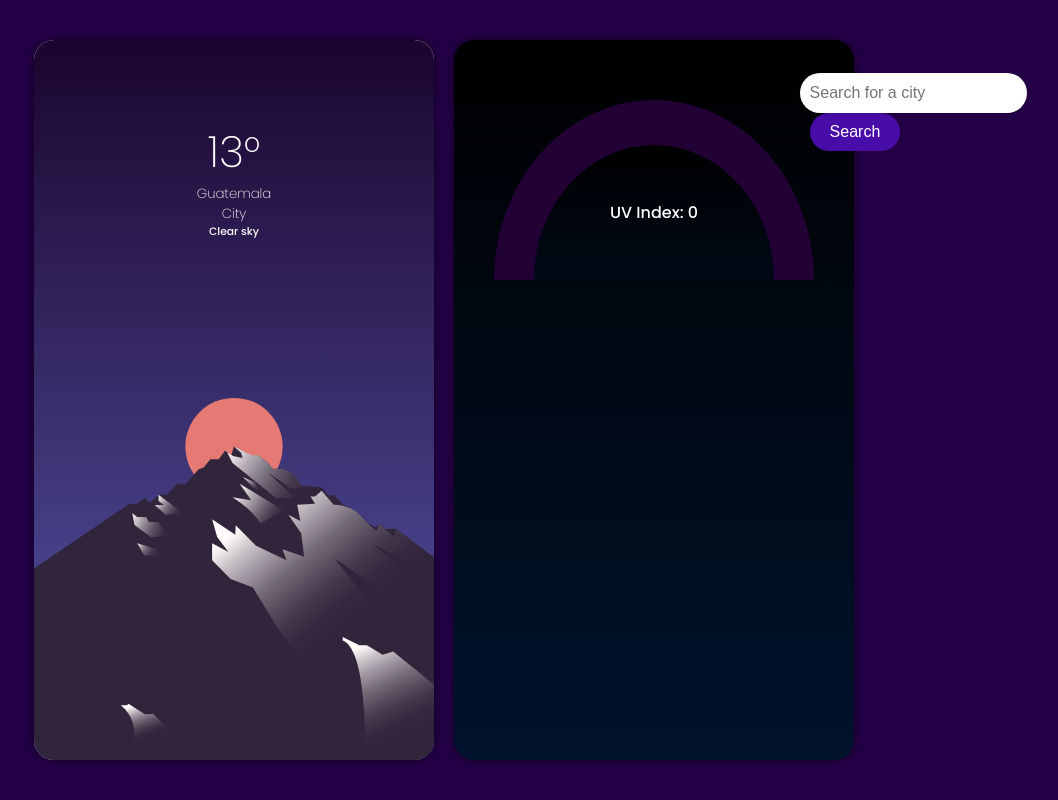
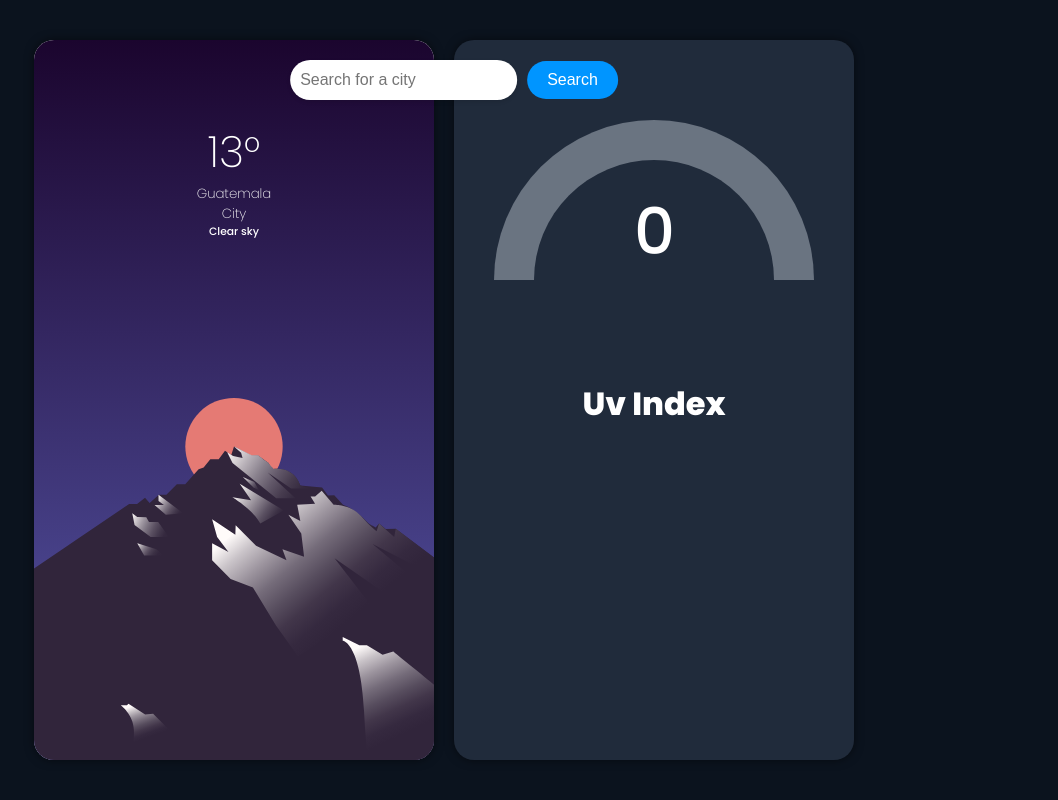
Before and after one commit to gusanitor8/stw_proyecto2, a React (Create React App) app: page / in a window 1280 px wide. Shown: the whole page, without its empty margins (186-1244 px from the left). Built offline with nearby package versions, Linux system fonts and the light colour scheme; no server answers.

Commit message:
mejora UI

```diff
--- a/src/App.js
+++ b/src/App.js
@@ -19,7 +19,7 @@ function App() {
   const [uvIndex, setUvIndex] = useState(0);
 
   async function fetchData() {
-    const apiUrl = `http://api.weatherbit.io/v2.0/current?lat=${latitude}&lon=${longitude}&include=uv_index&key=a8a31afee28b41a281ec1441ba584d47	`;
+    const apiUrl = `http://api.weatherbit.io/v2.0/current?lat=${latitude}&lon=${longitude}&include=uv_index&key=`;
     console.log(apiUrl);
     try {
       const response = await fetch(apiUrl);
@@ -35,7 +35,7 @@ function App() {
   }
 
   const fetchCityWeather = async () => {
-    const apiUrl = `http://api.weatherbit.io/v2.0/current?city=${city}&include=uv_index&key=a8a31afee28b41a281ec1441ba584d47	`;
+    const apiUrl = `http://api.weatherbit.io/v2.0/current?city=${city}&include=uv_index&key=`;
     try {
       const response = await fetch(apiUrl);
       if (!response.ok) {
--- a/src/components/SearchBar.css
+++ b/src/components/SearchBar.css
@@ -1,8 +1,9 @@
 .search-bar-container {
     position: absolute;
     z-index: 1;
-    margin-bottom: 45%;
-    margin-left: 77%;
+    top: 10%;
+    left: 50%;
+    transform: translate(-50%, -50%);
   }
 
   .input {
@@ -16,14 +17,10 @@
     box-shadow: 0 2px 4px rgba(0, 0, 0, 0.1);
   }
 
-  .input:focus {
-    outline: none;
-  }
-
   .search-bar-button {
     margin-left: 10px;
     padding: 10px 20px;
-    background-color: #480ca8;
+    background-color: #0095ff;
     color: white;
     border: none;
     border-radius: 20px;
--- a/src/components/UvWidget.css
+++ b/src/components/UvWidget.css
@@ -8,7 +8,7 @@
     width: 400px;
 
     /* styling */
-    background: linear-gradient(to bottom, #000000, #00132d);
+    background: #202b3b;
     border-radius: var(--border-radius);
     overflow: hidden;
     filter: drop-shadow( 0px 0px 5px rgba(0,0,0,0.5));
@@ -16,7 +16,7 @@
 }
 
 
-.uv-widget-container p{
+.uv-widget-container h1{
     margin-top: 100px;
     color: white;
     position: absolute;
@@ -30,14 +30,16 @@
     max-width: 80%;
     font-size: 32px;
     color: #004033;
-    padding-top: 60px;
+    padding-top: 20%;
+    margin-left: 10%;
   }
 
   .gauge__body {
-    width: 80%;
-    height: 25%;
-    background: #220135;
-    position: absolute;
+    width: 100%;
+    height: 0;
+    background: #6a7481;
+    padding-bottom: 50%;
+    position: relative;
     border-top-left-radius: 100% 200%;
     border-top-right-radius: 100% 200%;
     overflow: hidden;
@@ -51,7 +53,7 @@
     left: 0;
     width: inherit;
     height: 100%;
-    background: #3a015c;
+    background: #0c141c;
     transform-origin: center top;
     transition: transform 0.2s ease-out;
   }
@@ -59,7 +61,7 @@
   .gauge__cover {
     width: 75%;
     height: 150%;
-    background: linear-gradient(to bottom, #000000, #00132d);
+    background: #202b3b;
     border-radius: 50%;
     position: absolute;
     top: 25%;
@@ -67,3 +69,12 @@
     transform: translateX(-50%);
 
   }
+
+.uv-index-number {
+  top: 20%;
+  left: 45%;
+  color: white;
+  font-size: 400%;
+  position: absolute;
+  align-items: center;
+}
--- a/src/components/UvWidget.js
+++ b/src/components/UvWidget.js
@@ -15,7 +15,10 @@ function UvWidget({uvIndex}) {
             <div class="gauge__cover"></div>
         </div>
         </div>
-        <p>UV Index: {uvIndex}</p>
+        <div className="uv-index-number">
+            {uvIndex}
+        </div>
+            <h1>Uv Index</h1>
         </div>
     );
 }
--- a/src/index.css
+++ b/src/index.css
@@ -1,7 +1,7 @@
 @import url('https://fonts.googleapis.com/css2?family=Poppins:ital,wght@0,100;0,200;0,500;0,800;1,500;1,800&family=Quicksand:wght@500&display=swap');
 
 :root{
-    --bg-color: #240046;
+    --bg-color: #0b131e;
     --font-family: 'Poppins', sans-serif;
 }
 
```
